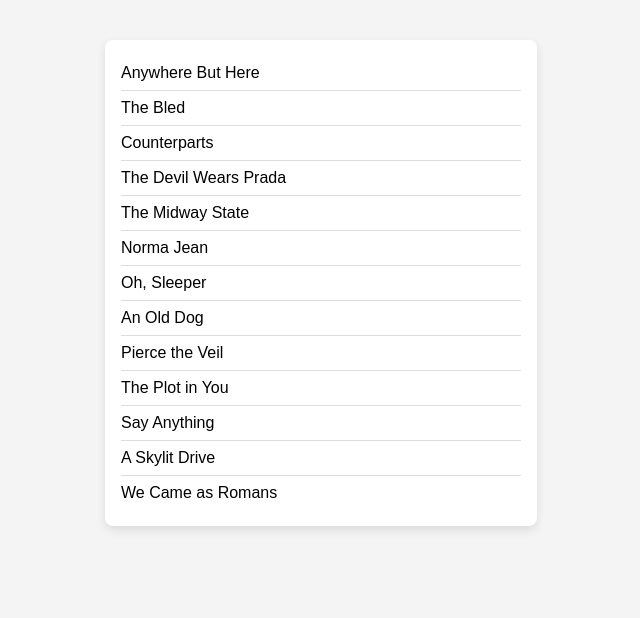
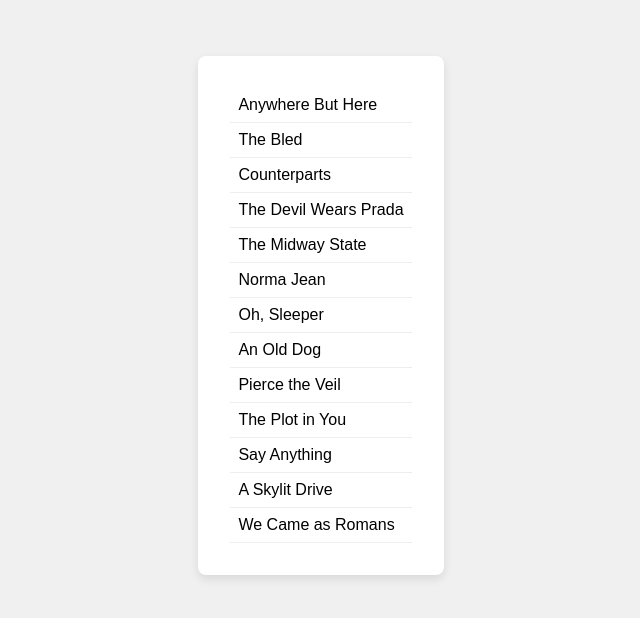
Before and after one commit to acciojob/sorting-articles-PranavGharde, a website: page main.html in a window 1280 px wide. Shown: the whole page, without its empty margins (319-959 px from the left). Drawn offline with Linux system fonts and the light colour scheme.

Commit message:
created a submission

```diff
--- a/main.html
+++ b/main.html
@@ -5,7 +5,6 @@
 </head>
 <body>
   <ul id="band"></ul>
-
-  <script type="text/javascript" src="./script.js"></script>
+  <script src="script.js"></script>
 </body>
 </html>
--- a/script.js
+++ b/script.js
@@ -1,4 +1,3 @@
-//your JS code here. If required.
 const bands = [
   'The Plot in You',
   'The Devil Wears Prada',
@@ -14,12 +13,17 @@
   'Anywhere But Here',
   'An Old Dog'
 ];
+
+// Remove articles (a, an, the) for sorting
 function stripArticles(name) {
   return name.replace(/^(a |an |the )/i, '').trim();
 }
 
-const sortedBands = bands.sort((a, b) => {
+// Sort alphabetically, ignoring articles
+const sortedBands = bands.slice().sort((a, b) => {
   return stripArticles(a).localeCompare(stripArticles(b));
 });
+
+// Render list to DOM
 const ul = document.getElementById('band');
 ul.innerHTML = sortedBands.map(band => `<li>${band}</li>`).join('');
--- a/styles.css
+++ b/styles.css
@@ -1,25 +1,20 @@
-/*  your css code here. If applicable */
 body {
-  font-family: Arial, sans-serif;
+  font-family: sans-serif;
+  background: #f0f0f0;
+  display: flex;
+  justify-content: center;
   padding: 2rem;
-  background-color: #f4f4f4;
 }
 
-ul#band {
+#band {
   list-style: none;
-  padding: 1rem;
-  background: #fff;
+  background: white;
+  padding: 2rem;
   border-radius: 8px;
-  max-width: 400px;
-  margin: auto;
   box-shadow: 0 4px 10px rgba(0, 0, 0, 0.1);
 }
 
-ul#band li {
-  padding: 0.5rem 0;
-  border-bottom: 1px solid #ddd;
+#band li {
+  padding: 0.5rem;
+  border-bottom: 1px solid #eee;
 }
-
-ul#band li:last-child {
-  border-bottom: none;
-}
```
